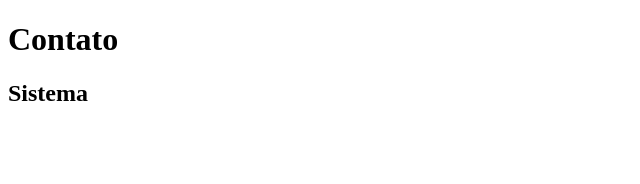
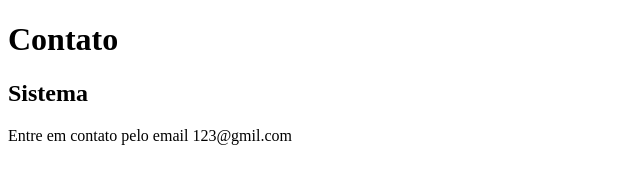
Before and after one commit to liviadnascimento/sistema-de-cadastro, a plain HTML site: page contato.html in a window 1280 px wide. Shown: the whole page, without its empty margins (0-640 px from the left). Drawn offline with Linux system fonts and the light colour scheme.

Commit message:
adicionado o email de contato

```diff
--- a/contato.html
+++ b/contato.html
@@ -9,5 +9,6 @@
 <body>
     <h1>Contato</h1>
     <h2>Sistema </h2>
+    <p>Entre em contato pelo email 123@gmil.com</p>
 </body>
 </html>
```
